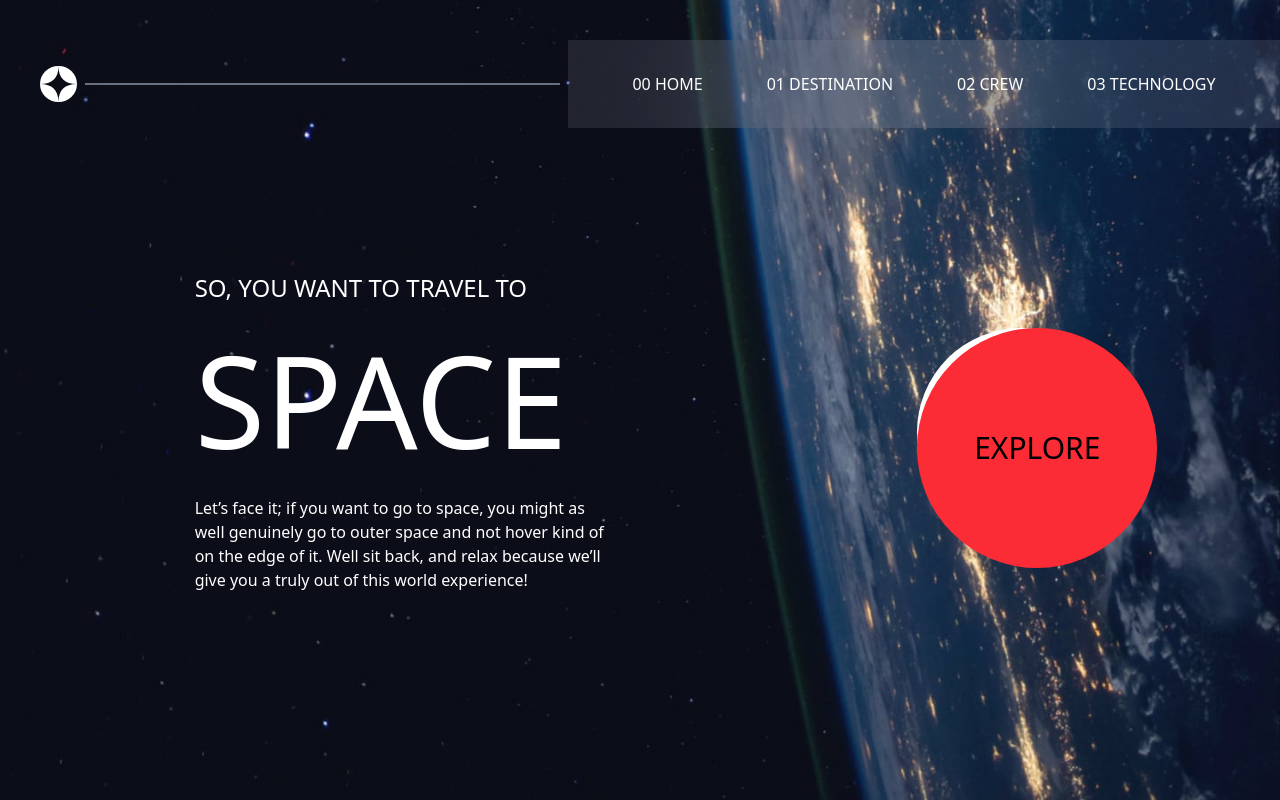
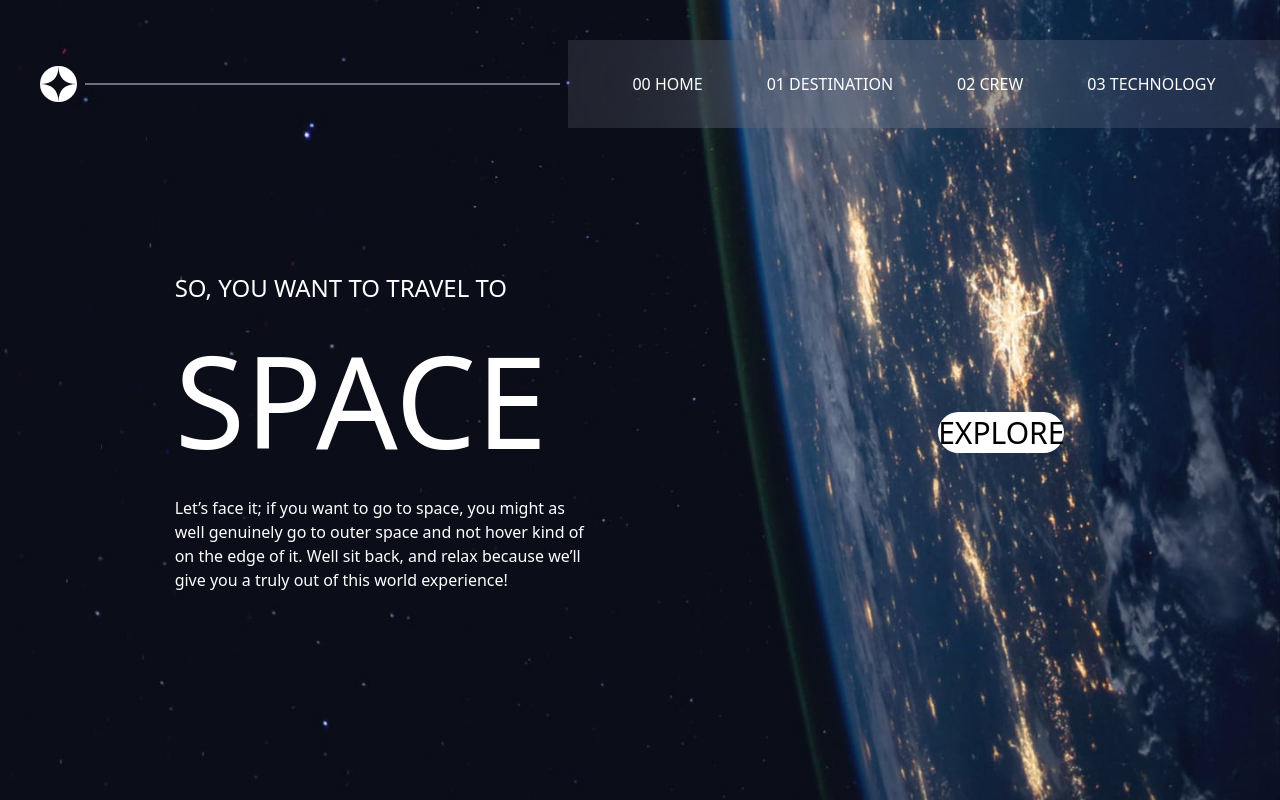
Before and after one commit to fernandzxc/page_space, a React (Vite) app: page / in a window 1280 px wide. Built offline with nearby package versions, Linux system fonts and the light colour scheme.

Commit message:
actualizacion

```diff
--- a/src/Components/Home.jsx
+++ b/src/Components/Home.jsx
@@ -1,13 +1,14 @@
 import React from "react";
 import Header from "./Header";
-import "../assets/css/estilo.css"
+import "../assets/css/estilo.css";
+import { Link } from "react-router";
 
 const Home = () => {
   return (
     <div className="bg-[url('./assets/img/home_desktop.jpg')] object-contain bg-cover bg-center h-screen pl-10 pt-10">
       <Header />
 
-      <div className="flex w-full justify-around h-4/5 items-center ">
+      <div className="flex w-full justify-around h-4/5 items-center">
         <div className="text-white flex flex-col gap-8 w-1/3">
           <h2 className="text-2xl">SO, YOU WANT TO TRAVEL TO</h2>
           <h1 className="text-9xl">SPACE</h1>
@@ -18,9 +19,11 @@ const Home = () => {
             world experience!
           </p>
         </div>
-        <button className="bg-white text-3xl w-52 h-52 rounded-full items-start">
-          <button className="bg-red-500 w-60 h-60 rounded-full  z-10 hover:bg-red-500">EXPLORE</button>
-        </button>
+        <div className="w-72 h-72 flex items-center justify-center">
+          <button className="button">
+            <Link to='/Destination' className="bg-white cursor-pointer text-3xl w-52 h-52 rounded-full align-text-center">EXPLORE</Link>
+          </button>
+        </div>
       </div>
     </div>
   );
--- a/src/assets/css/estilo.css
+++ b/src/assets/css/estilo.css
@@ -2,8 +2,13 @@
     font-size: 30px;
     width: 208px;
     height: 208px;
+    border-radius: 50%;
+
 }
 
 .button:hover {
-
+    background-color: rgba(255, 255, 255, 0.363);
+    width: 308px;
+    height: 308px;
+    transition: all 0.3s ease-in-out;
 }
```
Also changed, not shown: space-tourism-website-main/starter-code/assets/technology/technology-desktop.jpg (added).
